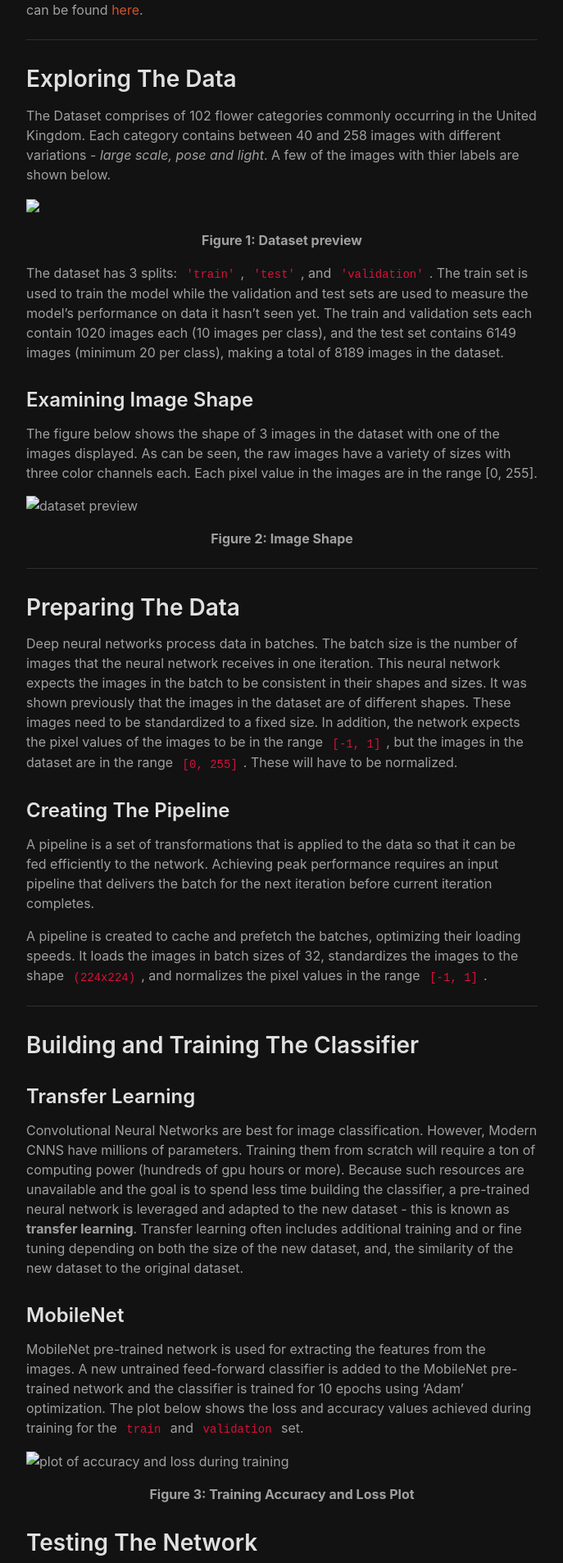
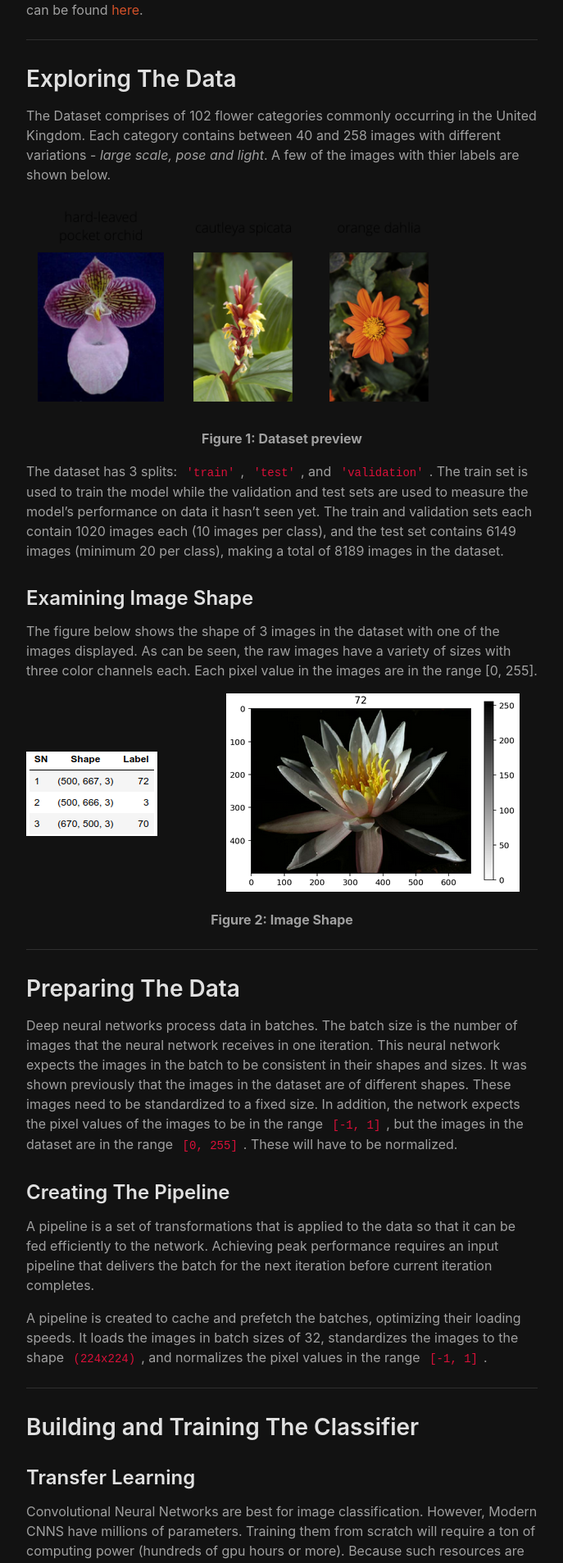
Before and after one commit to f-atisai/f-atisai.github.io, a Jekyll site: the page built from _projects/2022-08-19-oxford-102-flowers.md, in a window 1280 px wide. Shown: the part 1062-2969 px from the top of the page at 82% size, without its empty margins (296-983 px from the left). Built offline with Jekyll 4.4.1, drawn with Linux system fonts in a browser that asks for light colours.

Commit message:
fix: fix broken image links for oxford 102 flowers

```diff
--- a/_projects/2022-08-19-oxford-102-flowers.md
+++ b/_projects/2022-08-19-oxford-102-flowers.md
@@ -26,7 +26,7 @@ The dataset for this project is the [Oxford 102 Category Flower Dataset](http://
 
 The Dataset comprises of 102 flower categories commonly occurring in the United Kingdom. Each category contains between 40 and 258 images with different variations - _large scale, pose and light_. A few of the images with thier labels are shown below.
 
-<img src='assets/images/oxford-102-flowers/flowers.png' width=500px>
+<img src='/assets/images/oxford-102-flowers/flowers.png' width=500px>
 
 <p style="text-align: center;"><strong>Figure 1: Dataset preview</strong></p>
 
@@ -37,7 +37,7 @@ The train and validation sets each contain 1020 images each (10 images per class
 
 The figure below shows the shape of 3 images in the dataset with one of the images displayed. As can be seen, the raw images have a variety of sizes with three color channels each. Each pixel value in the images are in the range \[0, 255\].
 
-<img alt='dataset preview' src='assets/images/oxford-102-flowers/dataset_preview.png' />
+<img alt='dataset preview' src='/assets/images/oxford-102-flowers/dataset_preview.png' />
 
 <p style="text-align: center;"><strong>Figure 2: Image Shape</strong></p>
 
@@ -65,7 +65,7 @@ Convolutional Neural Networks are best for image classification. However, Modern
 
 MobileNet pre-trained network is used for extracting the features from the images. A new untrained feed-forward classifier is added to the MobileNet pre-trained network and the classifier is trained for 10 epochs using 'Adam' optimization. The plot below shows the loss and accuracy values achieved during training for the `train` and `validation` set.
 
-<img alt='plot of accuracy and loss during training' src='assets/images/oxford-102-flowers/loss_accuracy_train_val.png' />
+<img alt='plot of accuracy and loss during training' src='/assets/images/oxford-102-flowers/loss_accuracy_train_val.png' />
 
 <p style="text-align: center;"><strong>Figure 3: Training Accuracy and Loss Plot</strong></p>
 
@@ -75,7 +75,7 @@ It is good practice to test the trained network on test data, images the network
 
 It's always good to check the predictions made by the model to make sure they are correct. To check the predictions, the model is tested with 4 random images. The plot shows one input image alongside the probabilities for the top 5 classes predicted by the model as a bar graph.
 
-<img src='assets/images/oxford-102-flowers/inference_example.png' width=600px>
+<img src='/assets/images/oxford-102-flowers/inference_example.png' width=600px>
 
 <p style="text-align: center;"><strong>Figure 4: Top 5 predicted classes of image</strong></p>
 
```
